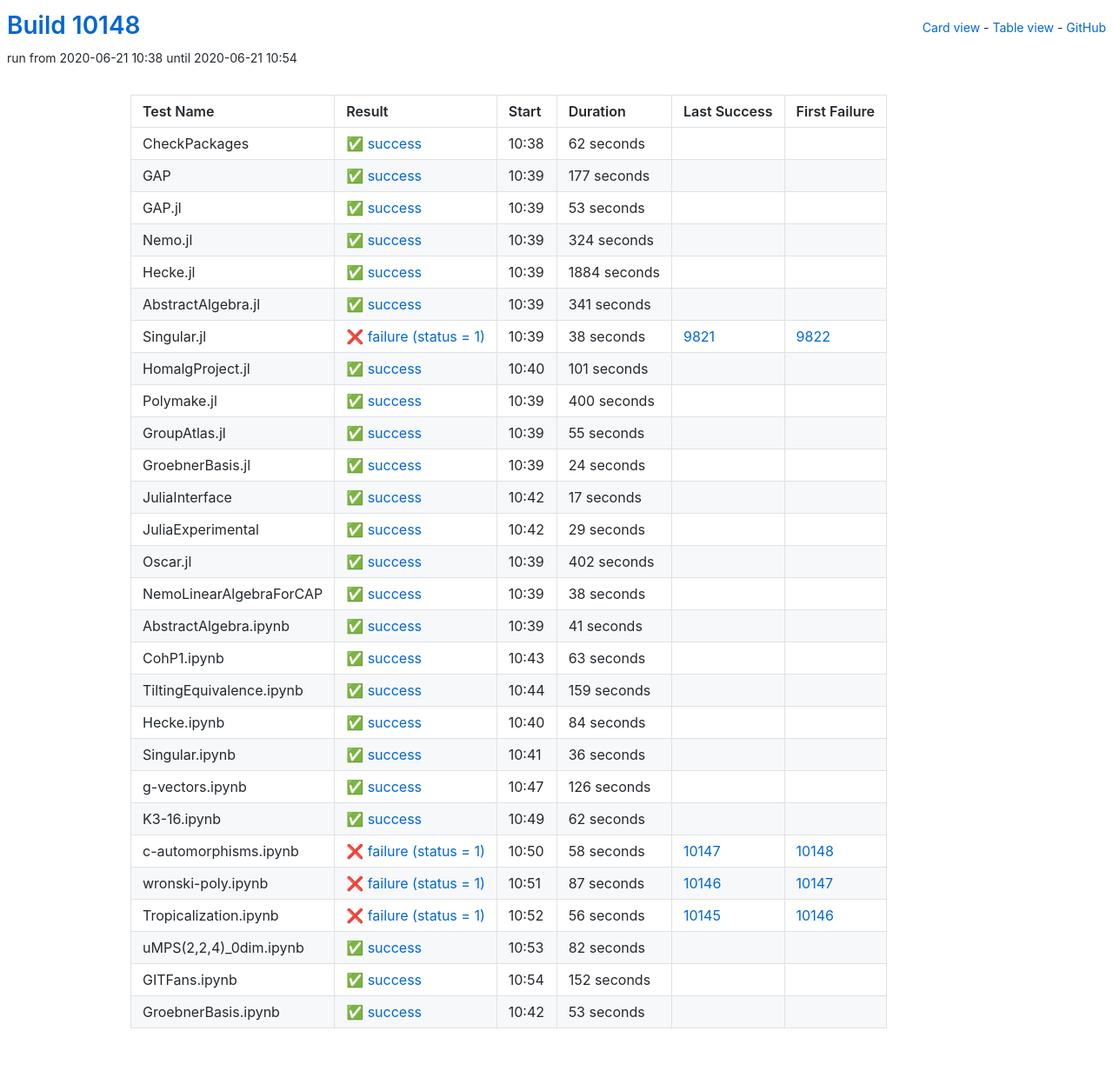
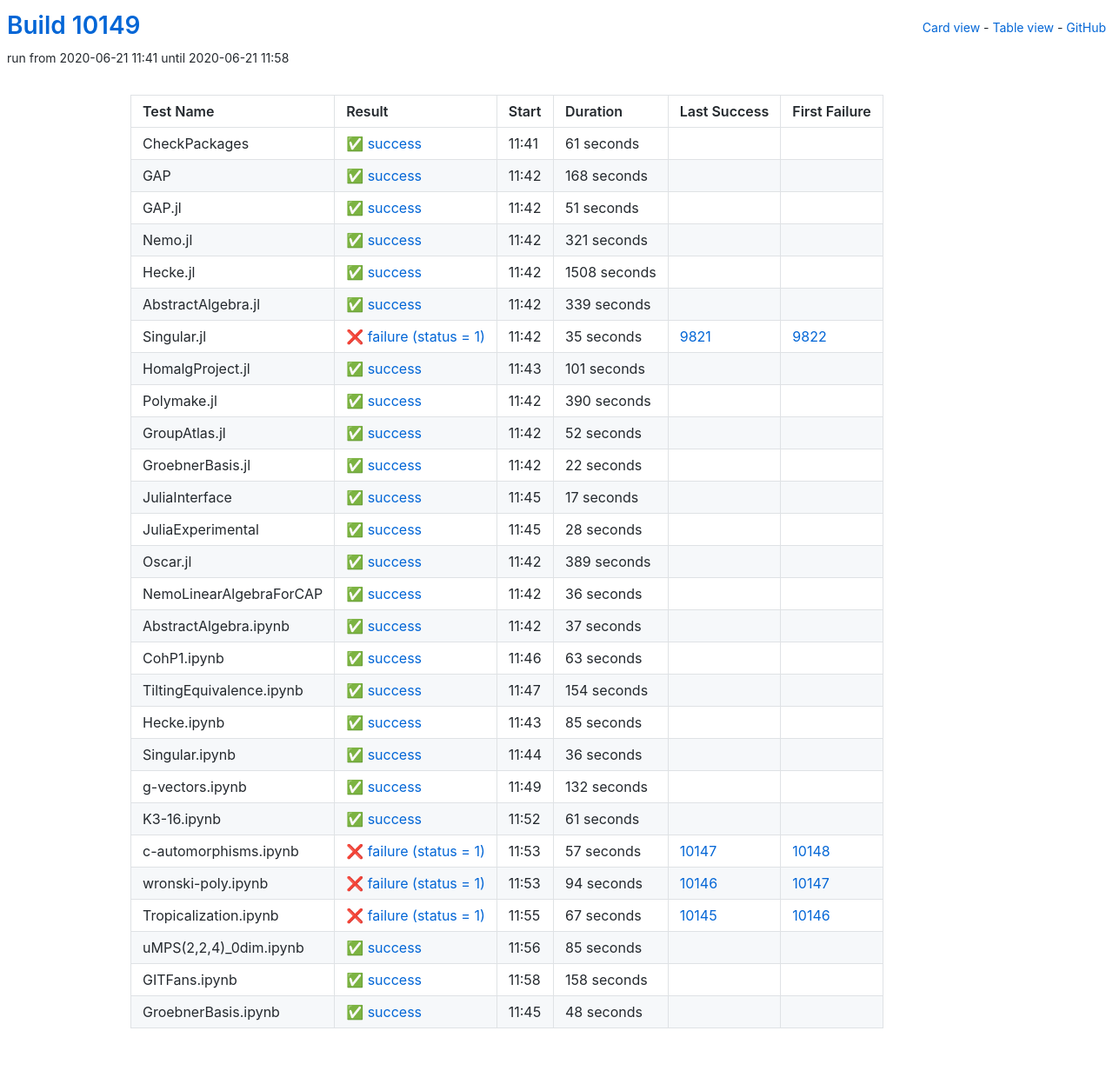
Before and after one commit to oscar-system/oscar-ci-status, a Jekyll site: the page built from table.html, in a window 1280 px wide. Shown: the whole page at 87% size. Built offline with Jekyll 4.4.1, drawn with Linux system fonts in a browser that asks for light colours.

Commit message:
Build #10149

```diff
--- a/_data/ci.yml
+++ b/_data/ci.yml
@@ -1,6 +1,6 @@
 ---
-build: 10148
-build_url: https://oscarci.mathematik.uni-kl.de/job/oscar/10148/
+build: 10149
+build_url: https://oscarci.mathematik.uni-kl.de/job/oscar/10149/
 job: oscar
 organization: oscar-system
 repo: oscar-ci-status
@@ -8,92 +8,92 @@
 tests:
 - name: CheckPackages
   id: checkpackages
-  log: https://oscarci.mathematik.uni-kl.de/job/oscar/10148/artifact/logs/build-10148/CheckPackages.log
-  start: 2020-06-21 10:38
+  log: https://oscarci.mathematik.uni-kl.de/job/oscar/10149/artifact/logs/build-10149/CheckPackages.log
+  start: 2020-06-21 11:41
   success: true
   exitcode: 0
   status: success
-  duration: 62
+  duration: 61
   last_success: false
   last_success_url:
   first_failure: false
   first_failure_url:
 - name: GAP
   id: gap
-  log: https://oscarci.mathematik.uni-kl.de/job/oscar/10148/artifact/logs/build-10148/GAP.log
-  start: 2020-06-21 10:39
+  log: https://oscarci.mathematik.uni-kl.de/job/oscar/10149/artifact/logs/build-10149/GAP.log
+  start: 2020-06-21 11:42
   success: true
   exitcode: 0
   status: success
-  duration: 177
+  duration: 168
   last_success: false
   last_success_url:
   first_failure: false
   first_failure_url:
 - name: GAP.jl
   id: gap-jl
-  log: https://oscarci.mathematik.uni-kl.de/job/oscar/10148/artifact/logs/build-10148/GAP.jl.log
-  start: 2020-06-21 10:39
+  log: https://oscarci.mathematik.uni-kl.de/job/oscar/10149/artifact/logs/build-10149/GAP.jl.log
+  start: 2020-06-21 11:42
   success: true
   exitcode: 0
   status: success
-  duration: 53
+  duration: 51
   last_success: false
   last_success_url:
   first_failure: false
   first_failure_url:
 - name: Nemo.jl
   id: nemo-jl
-  log: https://oscarci.mathematik.uni-kl.de/job/oscar/10148/artifact/logs/build-10148/Nemo.jl.log
-  start: 2020-06-21 10:39
+  log: https://oscarci.mathematik.uni-kl.de/job/oscar/10149/artifact/logs/build-10149/Nemo.jl.log
+  start: 2020-06-21 11:42
   success: true
   exitcode: 0
   status: success
-  duration: 324
+  duration: 321
   last_success: false
   last_success_url:
   first_failure: false
   first_failure_url:
 - name: Hecke.jl
   id: hecke-jl
-  log: https://oscarci.mathematik.uni-kl.de/job/oscar/10148/artifact/logs/build-10148/Hecke.jl.log
-  start: 2020-06-21 10:39
+  log: https://oscarci.mathematik.uni-kl.de/job/oscar/10149/artifact/logs/build-10149/Hecke.jl.log
+  start: 2020-06-21 11:42
   success: true
   exitcode: 0
   status: success
-  duration: 1884
+  duration: 1508
   last_success: false
   last_success_url:
   first_failure: false
   first_failure_url:
 - name: AbstractAlgebra.jl
   id: abstractalgebra-jl
-  log: https://oscarci.mathematik.uni-kl.de/job/oscar/10148/artifact/logs/build-10148/AbstractAlgebra.jl.log
-  start: 2020-06-21 10:39
+  log: https://oscarci.mathematik.uni-kl.de/job/oscar/10149/artifact/logs/build-10149/AbstractAlgebra.jl.log
+  start: 2020-06-21 11:42
   success: true
   exitcode: 0
   status: success
-  duration: 341
+  duration: 339
   last_success: false
   last_success_url:
   first_failure: false
   first_failure_url:
 - name: Singular.jl
   id: singular-jl
-  log: https://oscarci.mathematik.uni-kl.de/job/oscar/10148/artifact/logs/build-10148/Singular.jl.log
-  start: 2020-06-21 10:39
+  log: https://oscarci.mathematik.uni-kl.de/job/oscar/10149/artifact/logs/build-10149/Singular.jl.log
+  start: 2020-06-21 11:42
   success: false
   exitcode: 1
   status: failure
-  duration: 38
+  duration: 35
   last_success: 9821
   last_success_url: https://oscarci.mathematik.uni-kl.de/job/oscar/9821/
   first_failure: 9822
   first_failure_url: https://oscarci.mathematik.uni-kl.de/job/oscar/9822/
 - name: HomalgProject.jl
   id: homalgproject-jl
-  log: https://oscarci.mathematik.uni-kl.de/job/oscar/10148/artifact/logs/build-10148/HomalgProject.jl.log
-  start: 2020-06-21 10:40
+  log: https://oscarci.mathematik.uni-kl.de/job/oscar/10149/artifact/logs/build-10149/HomalgProject.jl.log
+  start: 2020-06-21 11:43
   success: true
   exitcode: 0
   status: success
@@ -104,44 +104,44 @@
   first_failure_url:
 - name: Polymake.jl
   id: polymake-jl
-  log: https://oscarci.mathematik.uni-kl.de/job/oscar/10148/artifact/logs/build-10148/Polymake.jl.log
-  start: 2020-06-21 10:39
+  log: https://oscarci.mathematik.uni-kl.de/job/oscar/10149/artifact/logs/build-10149/Polymake.jl.log
+  start: 2020-06-21 11:42
   success: true
   exitcode: 0
   status: success
-  duration: 400
+  duration: 390
   last_success: false
   last_success_url:
   first_failure: false
   first_failure_url:
 - name: GroupAtlas.jl
   id: groupatlas-jl
-  log: https://oscarci.mathematik.uni-kl.de/job/oscar/10148/artifact/logs/build-10148/GroupAtlas.jl.log
-  start: 2020-06-21 10:39
+  log: https://oscarci.mathematik.uni-kl.de/job/oscar/10149/artifact/logs/build-10149/GroupAtlas.jl.log
+  start: 2020-06-21 11:42
   success: true
   exitcode: 0
   status: success
-  duration: 55
+  duration: 52
   last_success: false
   last_success_url:
   first_failure: false
   first_failure_url:
 - name: GroebnerBasis.jl
   id: groebnerbasis-jl
-  log: https://oscarci.mathematik.uni-kl.de/job/oscar/10148/artifact/logs/build-10148/GroebnerBasis.jl.log
-  start: 2020-06-21 10:39
+  log: https://oscarci.mathematik.uni-kl.de/job/oscar/10149/artifact/logs/build-10149/GroebnerBasis.jl.log
+  start: 2020-06-21 11:42
   success: true
   exitcode: 0
   status: success
-  duration: 24
+  duration: 22
   last_success: false
   last_success_url:
   first_failure: false
   first_failure_url:
 - name: JuliaInterface
   id: juliainterface
-  log: https://oscarci.mathematik.uni-kl.de/job/oscar/10148/artifact/logs/build-10148/JuliaInterface.log
-  start: 2020-06-21 10:42
+  log: https://oscarci.mathematik.uni-kl.de/job/oscar/10149/artifact/logs/build-10149/JuliaInterface.log
+  start: 2020-06-21 11:45
   success: true
   exitcode: 0
   status: success
@@ -152,56 +152,56 @@
   first_failure_url:
 - name: JuliaExperimental
   id: juliaexperimental
-  log: https://oscarci.mathematik.uni-kl.de/job/oscar/10148/artifact/logs/build-10148/JuliaExperimental.log
-  start: 2020-06-21 10:42
+  log: https://oscarci.mathematik.uni-kl.de/job/oscar/10149/artifact/logs/build-10149/JuliaExperimental.log
+  start: 2020-06-21 11:45
   success: true
   exitcode: 0
   status: success
-  duration: 29
+  duration: 28
   last_success: false
   last_success_url:
   first_failure: false
   first_failure_url:
 - name: Oscar.jl
   id: oscar-jl
-  log: https://oscarci.mathematik.uni-kl.de/job/oscar/10148/artifact/logs/build-10148/Oscar.jl.log
-  start: 2020-06-21 10:39
+  log: https://oscarci.mathematik.uni-kl.de/job/oscar/10149/artifact/logs/build-10149/Oscar.jl.log
+  start: 2020-06-21 11:42
   success: true
   exitcode: 0
   status: success
-  duration: 402
+  duration: 389
   last_success: false
   last_success_url:
   first_failure: false
   first_failure_url:
 - name: NemoLinearAlgebraForCAP
   id: nemolinearalgebraforcap
-  log: https://oscarci.mathematik.uni-kl.de/job/oscar/10148/artifact/logs/build-10148/NemoLinearAlgebraForCAP.log
-  start: 2020-06-21 10:39
+  log: https://oscarci.mathematik.uni-kl.de/job/oscar/10149/artifact/logs/build-10149/NemoLinearAlgebraForCAP.log
+  start: 2020-06-21 11:42
   success: true
   exitcode: 0
   status: success
-  duration: 38
+  duration: 36
   last_success: false
   last_success_url:
   first_failure: false
   first_failure_url:
 - name: AbstractAlgebra.ipynb
   id: abstractalgebra-ipynb
-  log: https://oscarci.mathematik.uni-kl.de/job/oscar/10148/artifact/logs/build-10148/AbstractAlgebra.ipynb.log
-  start: 2020-06-21 10:39
+  log: https://oscarci.mathematik.uni-kl.de/job/oscar/10149/artifact/logs/build-10149/AbstractAlgebra.ipynb.log
+  start: 2020-06-21 11:42
   success: true
   exitcode: 0
   status: success
-  duration: 41
+  duration: 37
   last_success: false
   last_success_url:
   first_failure: false
   first_failure_url:
 - name: CohP1.ipynb
   id: cohp1-ipynb
-  log: https://oscarci.mathematik.uni-kl.de/job/oscar/10148/artifact/logs/build-10148/CohP1.ipynb.log
-  start: 2020-06-21 10:43
+  log: https://oscarci.mathematik.uni-kl.de/job/oscar/10149/artifact/logs/build-10149/CohP1.ipynb.log
+  start: 2020-06-21 11:46
   success: true
   exitcode: 0
   status: success
@@ -212,32 +212,32 @@
   first_failure_url:
 - name: TiltingEquivalence.ipynb
   id: tiltingequivalence-ipynb
-  log: https://oscarci.mathematik.uni-kl.de/job/oscar/10148/artifact/logs/build-10148/TiltingEquivalence.ipynb.log
-  start: 2020-06-21 10:44
+  log: https://oscarci.mathematik.uni-kl.de/job/oscar/10149/artifact/logs/build-10149/TiltingEquivalence.ipynb.log
+  start: 2020-06-21 11:47
   success: true
   exitcode: 0
   status: success
-  duration: 159
+  duration: 154
   last_success: false
   last_success_url:
   first_failure: false
   first_failure_url:
 - name: Hecke.ipynb
   id: hecke-ipynb
-  log: https://oscarci.mathematik.uni-kl.de/job/oscar/10148/artifact/logs/build-10148/Hecke.ipynb.log
-  start: 2020-06-21 10:40
+  log: https://oscarci.mathematik.uni-kl.de/job/oscar/10149/artifact/logs/build-10149/Hecke.ipynb.log
+  start: 2020-06-21 11:43
   success: true
   exitcode: 0
   status: success
-  duration: 84
+  duration: 85
   last_success: false
   last_success_url:
   first_failure: false
   first_failure_url:
 - name: Singular.ipynb
   id: singular-ipynb
-  log: https://oscarci.mathematik.uni-kl.de/job/oscar/10148/artifact/logs/build-10148/Singular.ipynb.log
-  start: 2020-06-21 10:41
+  log: https://oscarci.mathematik.uni-kl.de/job/oscar/10149/artifact/logs/build-10149/Singular.ipynb.log
+  start: 2020-06-21 11:44
   success: true
   exitcode: 0
   status: success
@@ -248,96 +248,96 @@
   first_failure_url:
 - name: g-vectors.ipynb
   id: g-vectors-ipynb
-  log: https://oscarci.mathematik.uni-kl.de/job/oscar/10148/artifact/logs/build-10148/g-vectors.ipynb.log
-  start: 2020-06-21 10:47
+  log: https://oscarci.mathematik.uni-kl.de/job/oscar/10149/artifact/logs/build-10149/g-vectors.ipynb.log
+  start: 2020-06-21 11:49
   success: true
   exitcode: 0
   status: success
-  duration: 126
+  duration: 132
   last_success: false
   last_success_url:
   first_failure: false
   first_failure_url:
 - name: K3-16.ipynb
   id: k3-16-ipynb
-  log: https://oscarci.mathematik.uni-kl.de/job/oscar/10148/artifact/logs/build-10148/K3-16.ipynb.log
-  start: 2020-06-21 10:49
+  log: https://oscarci.mathematik.uni-kl.de/job/oscar/10149/artifact/logs/build-10149/K3-16.ipynb.log
+  start: 2020-06-21 11:52
   success: true
   exitcode: 0
   status: success
-  duration: 62
+  duration: 61
   last_success: false
   last_success_url:
   first_failure: false
   first_failure_url:
 - name: c-automorphisms.ipynb
   id: c-automorphisms-ipynb
-  log: https://oscarci.mathematik.uni-kl.de/job/oscar/10148/artifact/logs/build-10148/c-automorphisms.ipynb.log
-  start: 2020-06-21 10:50
+  log: https://oscarci.mathematik.uni-kl.de/job/oscar/10149/artifact/logs/build-10149/c-automorphisms.ipynb.log
+  start: 2020-06-21 11:53
   success: false
   exitcode: 1
   status: failure
-  duration: 58
+  duration: 57
   last_success: 10147
   last_success_url: https://oscarci.mathematik.uni-kl.de/job/oscar/10147/
   first_failure: 10148
   first_failure_url: https://oscarci.mathematik.uni-kl.de/job/oscar/10148/
 - name: wronski-poly.ipynb
   id: wronski-poly-ipynb
-  log: https://oscarci.mathematik.uni-kl.de/job/oscar/10148/artifact/logs/build-10148/wronski-poly.ipynb.log
-  start: 2020-06-21 10:51
+  log: https://oscarci.mathematik.uni-kl.de/job/oscar/10149/artifact/logs/build-10149/wronski-poly.ipynb.log
+  start: 2020-06-21 11:53
   success: false
   exitcode: 1
   status: failure
-  duration: 87
+  duration: 94
   last_success: 10146
   last_success_url: https://oscarci.mathematik.uni-kl.de/job/oscar/10146/
   first_failure: 10147
   first_failure_url: https://oscarci.mathematik.uni-kl.de/job/oscar/10147/
 - name: Tropicalization.ipynb
   id: tropicalization-ipynb
-  log: https://oscarci.mathematik.uni-kl.de/job/oscar/10148/artifact/logs/build-10148/Tropicalization.ipynb.log
-  start: 2020-06-21 10:52
+  log: https://oscarci.mathematik.uni-kl.de/job/oscar/10149/artifact/logs/build-10149/Tropicalization.ipynb.log
+  start: 2020-06-21 11:55
   success: false
   exitcode: 1
   status: failure
-  duration: 56
+  duration: 67
   last_success: 10145
   last_success_url: https://oscarci.mathematik.uni-kl.de/job/oscar/10145/
   first_failure: 10146
   first_failure_url: https://oscarci.mathematik.uni-kl.de/job/oscar/10146/
 - name: uMPS(2,2,4)_0dim.ipynb
   id: umps-2-2-4-0dim-ipynb
-  log: https://oscarci.mathematik.uni-kl.de/job/oscar/10148/artifact/logs/build-10148/uMPS-2-2-4-_0dim.ipynb.log
-  start: 2020-06-21 10:53
+  log: https://oscarci.mathematik.uni-kl.de/job/oscar/10149/artifact/logs/build-10149/uMPS-2-2-4-_0dim.ipynb.log
+  start: 2020-06-21 11:56
   success: true
   exitcode: 0
   status: success
-  duration: 82
+  duration: 85
   last_success: false
   last_success_url:
   first_failure: false
   first_failure_url:
 - name: GITFans.ipynb
   id: gitfans-ipynb
-  log: https://oscarci.mathematik.uni-kl.de/job/oscar/10148/artifact/logs/build-10148/GITFans.ipynb.log
-  start: 2020-06-21 10:54
+  log: https://oscarci.mathematik.uni-kl.de/job/oscar/10149/artifact/logs/build-10149/GITFans.ipynb.log
+  start: 2020-06-21 11:58
   success: true
   exitcode: 0
   status: success
-  duration: 152
+  duration: 158
   last_success: false
   last_success_url:
   first_failure: false
   first_failure_url:
 - name: GroebnerBasis.ipynb
   id: groebnerbasis-ipynb
-  log: https://oscarci.mathematik.uni-kl.de/job/oscar/10148/artifact/logs/build-10148/GroebnerBasis.ipynb.log
-  start: 2020-06-21 10:42
+  log: https://oscarci.mathematik.uni-kl.de/job/oscar/10149/artifact/logs/build-10149/GroebnerBasis.ipynb.log
+  start: 2020-06-21 11:45
   success: true
   exitcode: 0
   status: success
-  duration: 53
+  duration: 48
   last_success: false
   last_success_url:
   first_failure: false
```
Also changed, not shown: README.md.
